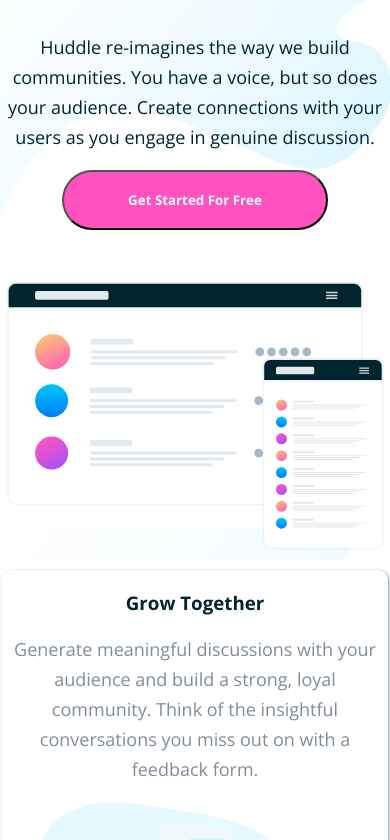
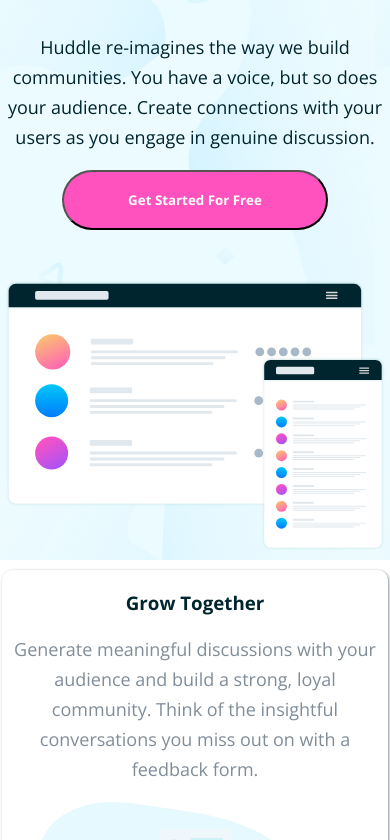
Before and after one commit to marjan19918/huddle-landing-page, a plain HTML site: page index.html in a window 390 px wide. Shown: the part 190-1030 px from the top of the page. Drawn offline with nearby package versions, Linux system fonts and the light colour scheme.

Commit message:
last commit

```diff
--- a/style.css
+++ b/style.css
@@ -3,6 +3,7 @@
     margin: 0cm;
 }
 header{
+    background-color:hsl(193, 100%, 96%) ;
     width: 100%;
     height: auto;
     background-image: url(./images/bg-hero-desktop.svg);
@@ -238,6 +239,11 @@
 }
 
 @media  screen and (max-width:460px) {
+    header{
+        background-image: url(./images/bg-hero-mobile.svg);
+    }
+
+
     .top-header img{
         width: 50%;
 
```
